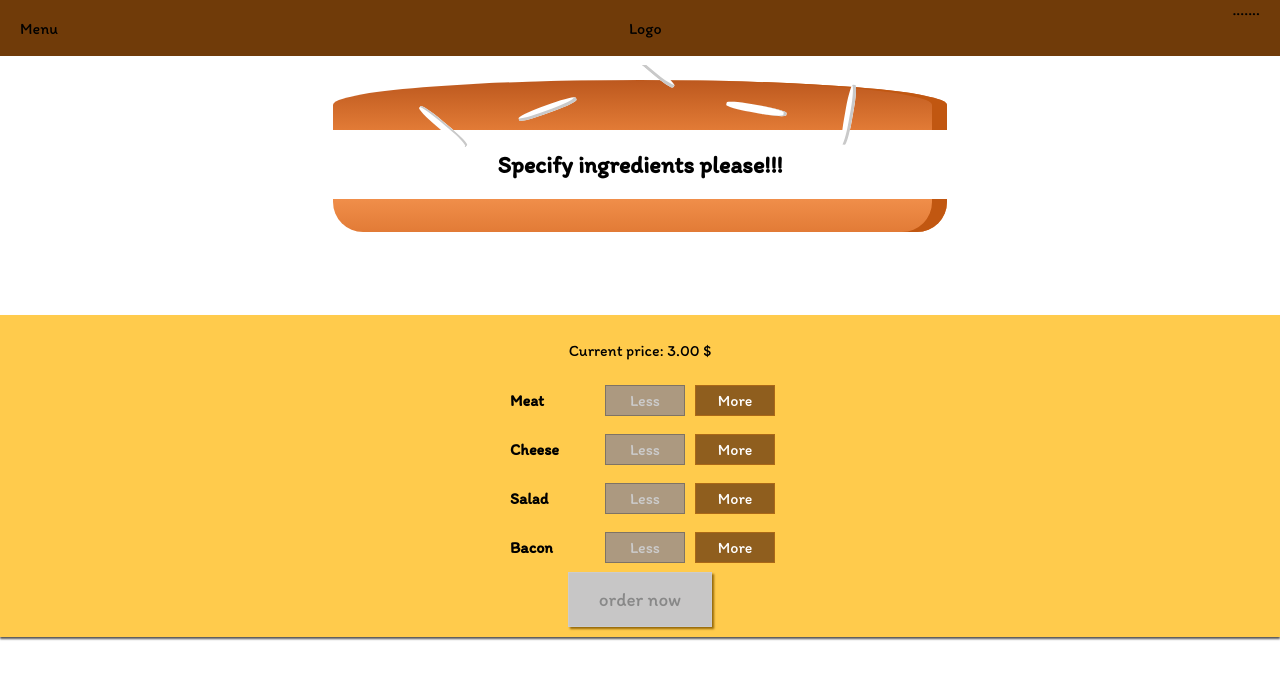
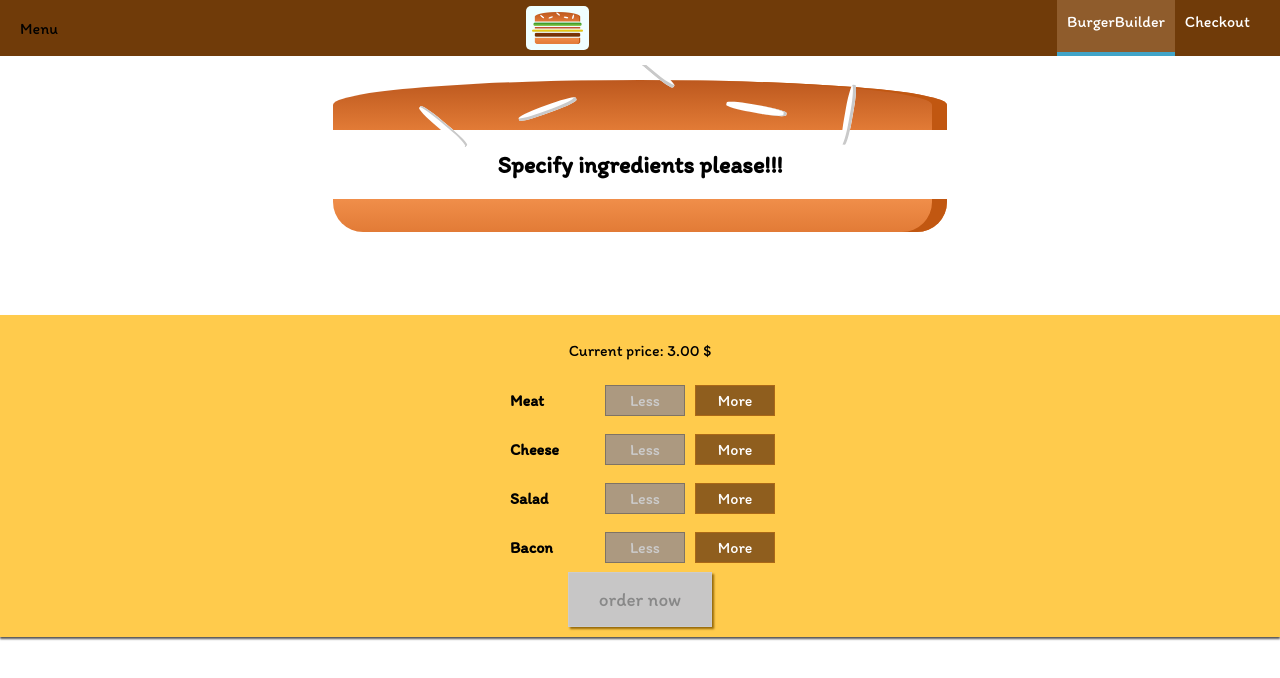
Before and after one commit to Soleksandr/burger-builder, a React app: page / in a window 1280 px wide. Shown: the top 678 px of the page. Built offline with nearby package versions, Linux system fonts and the light colour scheme.

Commit message:
add basic Navigation

```diff
--- /dev/null
+++ b/src/components/Logo/Logo.css
@@ -0,0 +1,11 @@
+.Logo {
+  height: 80%;
+  padding: 6px;
+  background-color: azure;
+  box-sizing: border-box;
+  border-radius: 5px;
+}
+
+.Logo img {
+  height: 100%;
+}
--- /dev/null
+++ b/src/components/Logo/Logo.jsx
@@ -0,0 +1,11 @@
+import React from 'react';
+import classes from './Logo.css';
+import PathToLogo from '../../assets/images/burger-logo.png';
+
+const logo = props => (
+  <div className={classes.Logo}>
+    <img src={PathToLogo} alt="burger" />
+  </div>
+);
+
+export default logo;
--- /dev/null
+++ b/src/components/Navigation/NavigationItems/NavigationItem/NavigationItem.css
@@ -0,0 +1,25 @@
+.NavigationItem {
+  margin: 0;
+  box-sizing: border-box;
+  display: flex;
+  align-items: center;
+  height: 100%;
+}
+
+.NavigationItem a {
+  color: white;
+  text-decoration: none;
+  height: 100%;
+  padding: 12px 10px;
+  border-bottom: 4px solid transparent;
+  box-sizing: border-box;
+  display: block;
+}
+
+.NavigationItem a:hover,
+.NavigationItem a:active,
+.NavigationItem a.active {
+  background-color: #8F5C2C;
+  border-bottom: 4px solid #40A4C8;
+  color: white;
+}
--- /dev/null
+++ b/src/components/Navigation/NavigationItems/NavigationItem/NavigationItem.jsx
@@ -0,0 +1,25 @@
+import React from 'react';
+import PropTypes from 'prop-types';
+import classes from './NavigationItem.css';
+
+const navigationItem = props => (
+  <li className={classes.NavigationItem}>
+    <a
+      className={props.active ? classes.active : null}
+      href={props.link}
+    >
+      {props.children}
+    </a>
+  </li>
+);
+
+navigationItem.propTypes = {
+  children: PropTypes.string.isRequired,
+  link: PropTypes.string.isRequired,
+  active: PropTypes.bool,
+};
+
+navigationItem.defaultProps = {
+  active: false,
+};
+export default navigationItem;
--- /dev/null
+++ b/src/components/Navigation/NavigationItems/NavigationItems.css
@@ -0,0 +1,8 @@
+.NavigationItems {
+  margin: 0;
+  padding: 0;
+  display: flex;
+  align-items: center;
+  height: 100%;
+  list-style: none;
+}
--- /dev/null
+++ b/src/components/Navigation/NavigationItems/NavigationItems.jsx
@@ -0,0 +1,12 @@
+import React from 'react';
+import classes from './NavigationItems.css';
+import NavigationItem from './NavigationItem/NavigationItem';
+
+const navigationItems = () => (
+  <ul className={classes.NavigationItems}>
+    <NavigationItem link="/" active>BurgerBuilder</NavigationItem>
+    <NavigationItem link="/">Checkout</NavigationItem>
+  </ul>
+);
+
+export default navigationItems;
--- a/src/components/Navigation/Toolbar/Toolbar.jsx
+++ b/src/components/Navigation/Toolbar/Toolbar.jsx
@@ -1,12 +1,16 @@
 import React from 'react';
 import PropTypes from 'prop-types';
 import classes from './Toolbar.css';
+import Logo from '../../Logo/Logo';
+import NavigationItems from '../NavigationItems/NavigationItems';
 
 const toolbar = props => (
   <header className={classes.Toolbar}>
     <div>Menu</div>
-    <div>Logo</div>
-    <nav>.......</nav>
+    <Logo />
+    <nav>
+      <NavigationItems />
+    </nav>
   </header>
 );
 
```
Also changed, not shown: src/assets/images/burger-logo.png (added).
